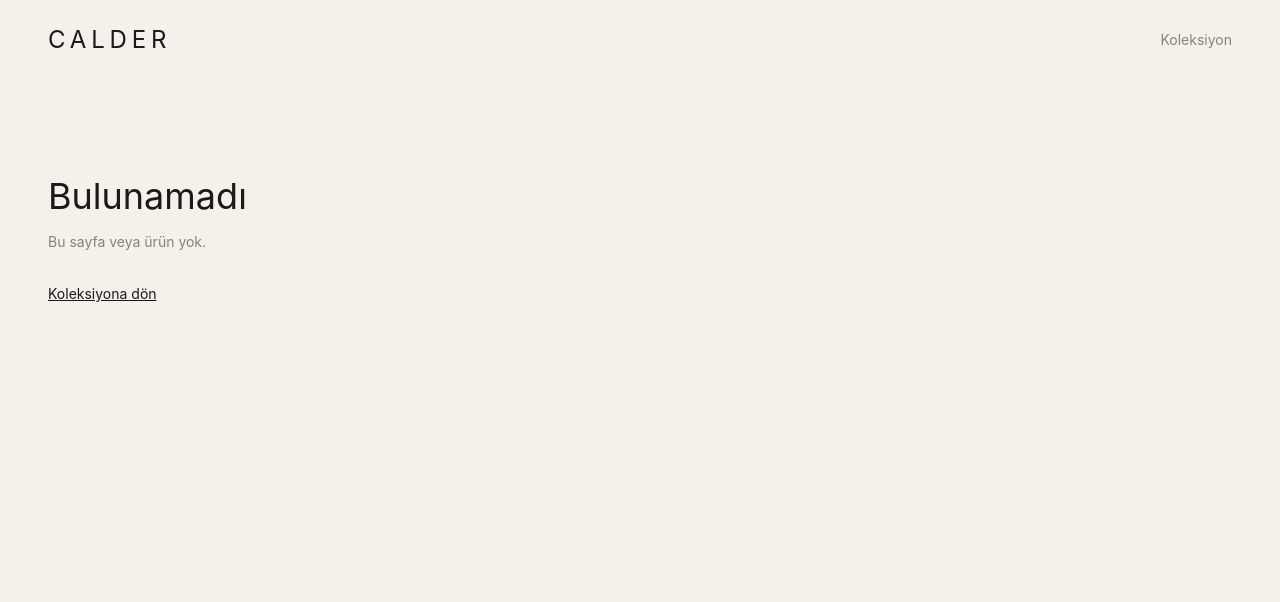
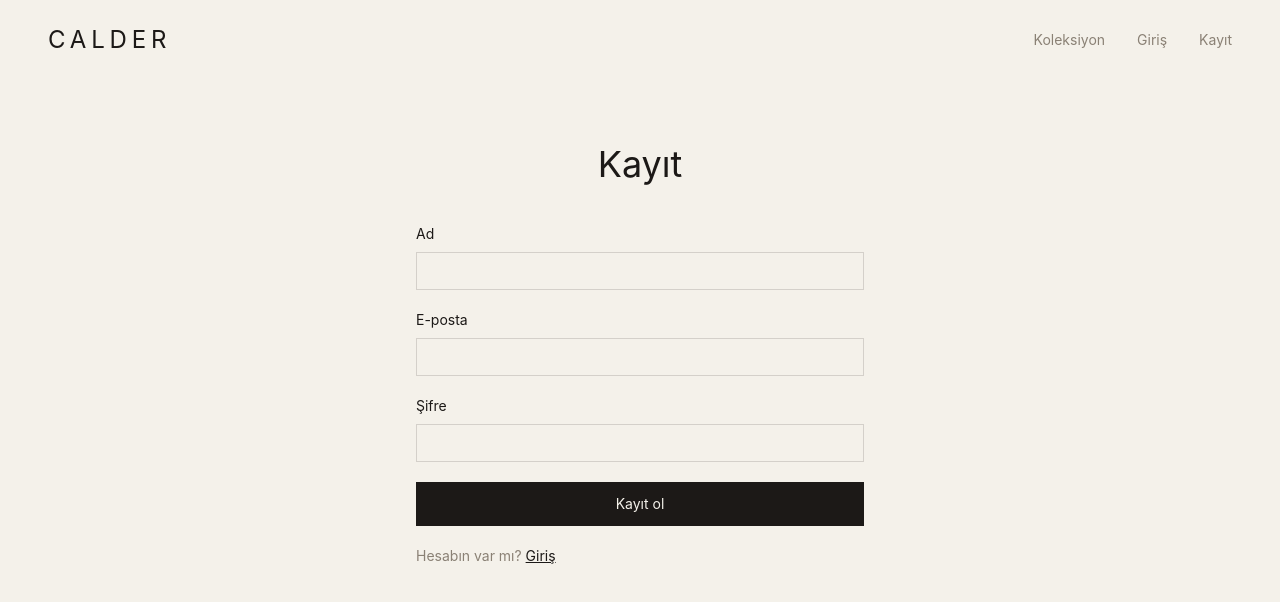
Before and after one commit to erimlers/e-commerce, a Next.js app: page /register in a window 1280 px wide. Before the commit this address had no page. Shown: the top 602 px of the page. Built offline with nearby package versions, Linux system fonts and the light colour scheme; no server answers.

Commit message:
Add login, register, and account pages with cookie-backed session.
The storefront can now create an account and stay signed in through the API proxy.

```diff
--- /dev/null
+++ b/src/app/account/page.jsx
@@ -0,0 +1,33 @@
+"use client";
+
+import { useEffect, useState } from "react";
+import { useRouter } from "next/navigation";
+import { SiteHeader } from "@/components/layout/SiteHeader";
+import { api } from "@/lib/api";
+
+export default function AccountPage() {
+  const router = useRouter();
+  const [user, setUser] = useState(null);
+
+  useEffect(() => {
+    api("/auth/me")
+      .then((data) => setUser(data.user))
+      .catch(() => router.replace("/login"));
+  }, [router]);
+
+  return (
+    <div>
+      <SiteHeader />
+      <main className="px-6 py-16 md:px-12">
+        <h1 className="font-serif text-4xl">Hesap</h1>
+        {user ? (
+          <p className="mt-6 font-sans text-sm text-metal">
+            {user.name} · {user.email}
+          </p>
+        ) : (
+          <p className="mt-6 font-sans text-sm text-metal">Yükleniyor…</p>
+        )}
+      </main>
+    </div>
+  );
+}
--- /dev/null
+++ b/src/app/login/page.jsx
@@ -0,0 +1,14 @@
+import { SiteHeader } from "@/components/layout/SiteHeader";
+import { AuthForm } from "@/components/auth/AuthForm";
+
+export default function LoginPage() {
+  return (
+    <div>
+      <SiteHeader />
+      <main className="px-6 py-16 md:px-12">
+        <h1 className="mb-10 text-center font-serif text-4xl">Giriş</h1>
+        <AuthForm mode="login" />
+      </main>
+    </div>
+  );
+}
--- /dev/null
+++ b/src/app/register/page.jsx
@@ -0,0 +1,14 @@
+import { SiteHeader } from "@/components/layout/SiteHeader";
+import { AuthForm } from "@/components/auth/AuthForm";
+
+export default function RegisterPage() {
+  return (
+    <div>
+      <SiteHeader />
+      <main className="px-6 py-16 md:px-12">
+        <h1 className="mb-10 text-center font-serif text-4xl">Kayıt</h1>
+        <AuthForm mode="register" />
+      </main>
+    </div>
+  );
+}
--- /dev/null
+++ b/src/components/auth/AuthForm.jsx
@@ -0,0 +1,93 @@
+"use client";
+
+import Link from "next/link";
+import { useState } from "react";
+import { api } from "@/lib/api";
+
+export function AuthForm({ mode }) {
+  const isRegister = mode === "register";
+  const [name, setName] = useState("");
+  const [email, setEmail] = useState("");
+  const [password, setPassword] = useState("");
+  const [error, setError] = useState("");
+  const [pending, setPending] = useState(false);
+
+  async function onSubmit(event) {
+    event.preventDefault();
+    setError("");
+    setPending(true);
+    try {
+      await api(isRegister ? "/auth/register" : "/auth/login", {
+        method: "POST",
+        body: JSON.stringify(isRegister ? { name, email, password } : { email, password }),
+      });
+      window.location.href = "/";
+    } catch (err) {
+      setError(err.message);
+    } finally {
+      setPending(false);
+    }
+  }
+
+  return (
+    <form onSubmit={onSubmit} className="mx-auto w-full max-w-md space-y-5">
+      {isRegister ? (
+        <label className="block font-sans text-sm">
+          Ad
+          <input
+            required
+            value={name}
+            onChange={(e) => setName(e.target.value)}
+            className="mt-2 w-full border border-ink/15 bg-transparent px-3 py-2 outline-none focus:border-ink"
+          />
+        </label>
+      ) : null}
+      <label className="block font-sans text-sm">
+        E-posta
+        <input
+          required
+          type="email"
+          value={email}
+          onChange={(e) => setEmail(e.target.value)}
+          className="mt-2 w-full border border-ink/15 bg-transparent px-3 py-2 outline-none focus:border-ink"
+        />
+      </label>
+      <label className="block font-sans text-sm">
+        Şifre
+        <input
+          required
+          type="password"
+          minLength={8}
+          value={password}
+          onChange={(e) => setPassword(e.target.value)}
+          className="mt-2 w-full border border-ink/15 bg-transparent px-3 py-2 outline-none focus:border-ink"
+        />
+      </label>
+      {error ? <p className="font-sans text-sm text-red-800">{error}</p> : null}
+      <button
+        type="submit"
+        disabled={pending}
+        className="w-full bg-ink px-4 py-3 font-sans text-sm text-paper disabled:opacity-50"
+      >
+        {pending ? "Gönderiliyor…" : isRegister ? "Kayıt ol" : "Giriş yap"}
+      </button>
+      <p className="font-sans text-sm text-metal">
+        {isRegister ? (
+          <>
+            Hesabın var mı?{" "}
+            <Link href="/login" className="text-ink underline">
+              Giriş
+            </Link>
+          </>
+        ) : (
+          <>
+            Hesabın yok mu?{" "}
+            <Link href="/register" className="text-ink underline">
+              Kayıt
+            </Link>
+          </>
+        )}
+      </p>
+    </form>
+  );
+}
--- /dev/null
+++ b/src/components/layout/AuthNav.jsx
@@ -0,0 +1,49 @@
+"use client";
+
+import Link from "next/link";
+import { useEffect, useState } from "react";
+import { api } from "@/lib/api";
+
+export function AuthNav() {
+  const [user, setUser] = useState(undefined);
+
+  useEffect(() => {
+    api("/auth/me")
+      .then((data) => setUser(data.user))
+      .catch(() => setUser(null));
+  }, []);
+
+  async function logout() {
+    await api("/auth/logout", { method: "POST" });
+    setUser(null);
+    window.location.href = "/";
+  }
+
+  if (user === undefined) {
+    return <span className="text-metal">…</span>;
+  }
+
+  if (!user) {
+    return (
+      <>
+        <Link href="/login" className="hover:text-ink">
+          Giriş
+        </Link>
+        <Link href="/register" className="hover:text-ink">
+          Kayıt
+        </Link>
+      </>
+    );
+  }
+
+  return (
+    <>
+      <Link href="/account" className="hover:text-ink">
+        {user.name}
+      </Link>
+      <button type="button" onClick={logout} className="hover:text-ink">
+        Çıkış
+      </button>
+    </>
+  );
+}
--- a/src/components/layout/SiteHeader.jsx
+++ b/src/components/layout/SiteHeader.jsx
@@ -1,4 +1,5 @@
 import Link from "next/link";
+import { AuthNav } from "@/components/layout/AuthNav";
 
 export function SiteHeader() {
   return (
@@ -10,6 +11,7 @@ export function SiteHeader() {
         <Link href="/products" className="hover:text-ink">
           Koleksiyon
         </Link>
+        <AuthNav />
       </nav>
     </header>
   );
--- a/src/lib/api.js
+++ b/src/lib/api.js
@@ -7,6 +7,7 @@ export async function api(path, options = {}) {
 
   const response = await fetch(url, {
     ...options,
+    credentials: options.credentials ?? "include",
     headers: {
       "Content-Type": "application/json",
       ...(options.headers || {}),
```
